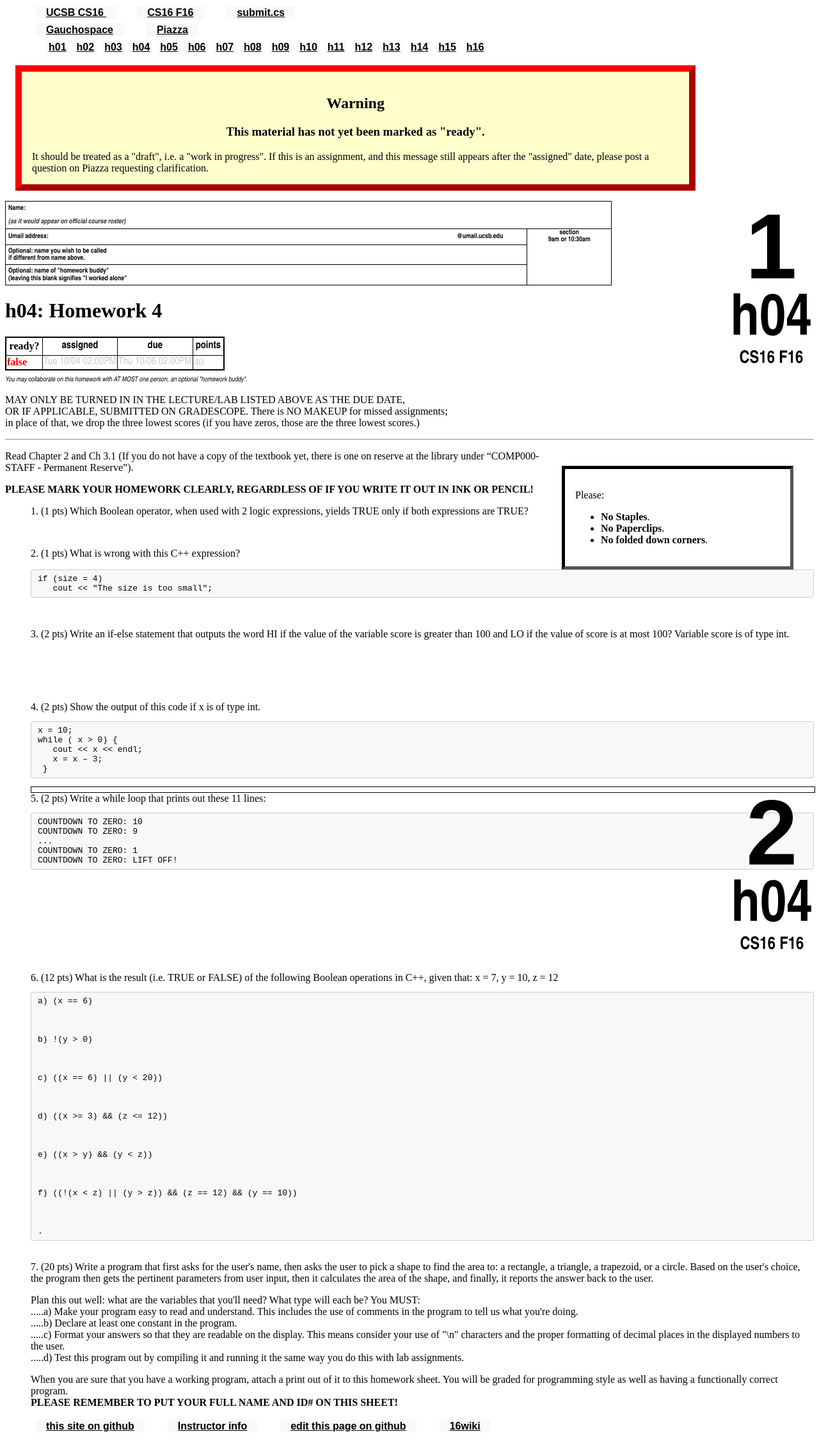
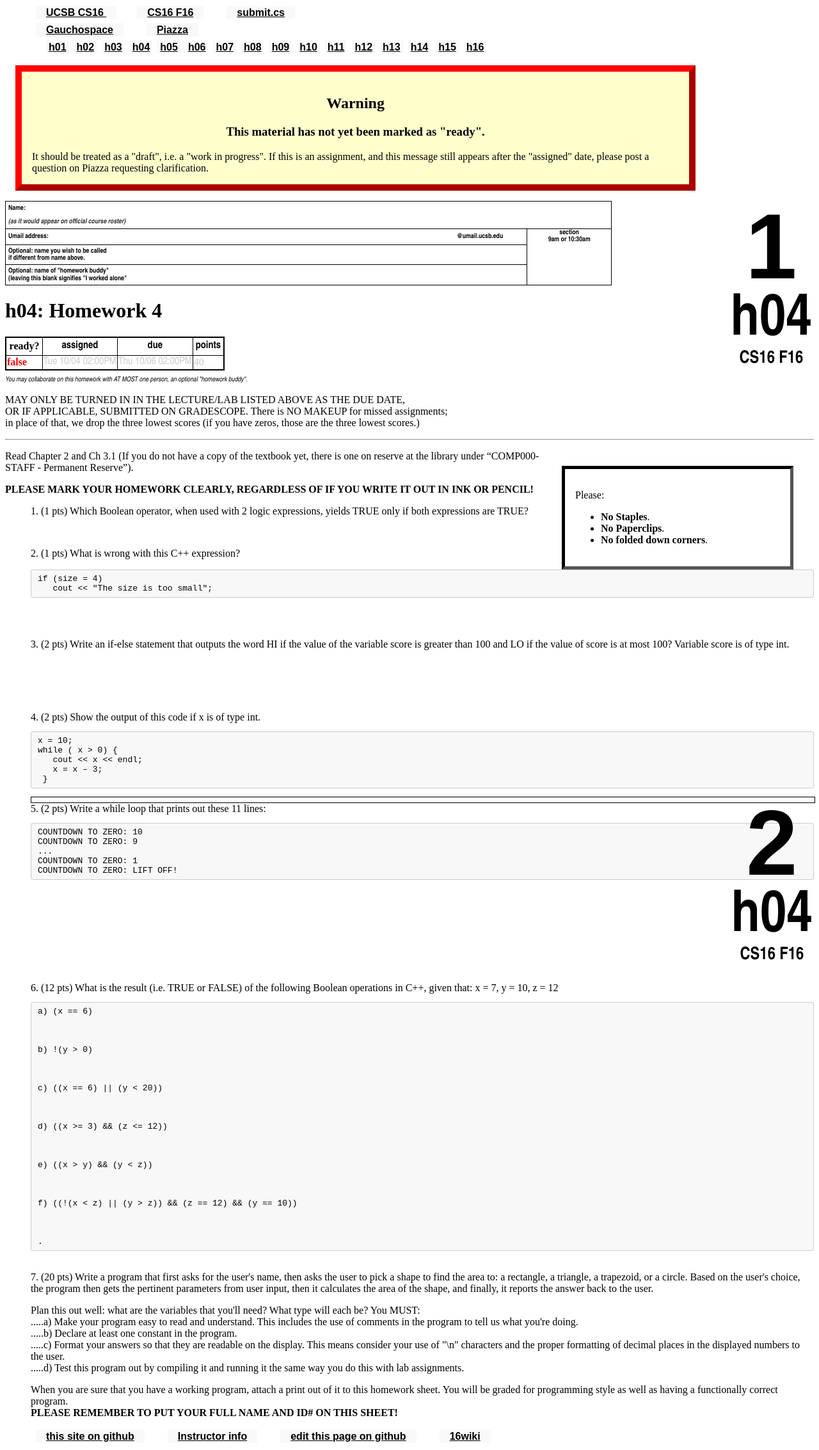
Before and after one commit to ucsb-cs16-s16/https-ucsb-cs16-s17.github.io, a Jekyll site: the page built from _hwk/h04.md, in a window 1280 px wide. Shown: the whole page at 64% size. Built offline with Jekyll 4.4.1, drawn with Linux system fonts in a browser that asks for light colours.

Commit message:
Update h04.md

````diff
--- a/_hwk/h04.md
+++ b/_hwk/h04.md
@@ -22,7 +22,7 @@ if (size = 4)
    cout << "The size is too small";
 ```
   </div>
-  <div style="margin-bottom:3em"></div>
+  <div style="margin-bottom:4em"></div>
 
 3.	(2 pts) Write an if-else statement that outputs the word HI if the value of the variable score is greater than 100 and LO if the value of score is at most 100? Variable score is of type int.
   <div style="margin-bottom:6em"></div>
````
